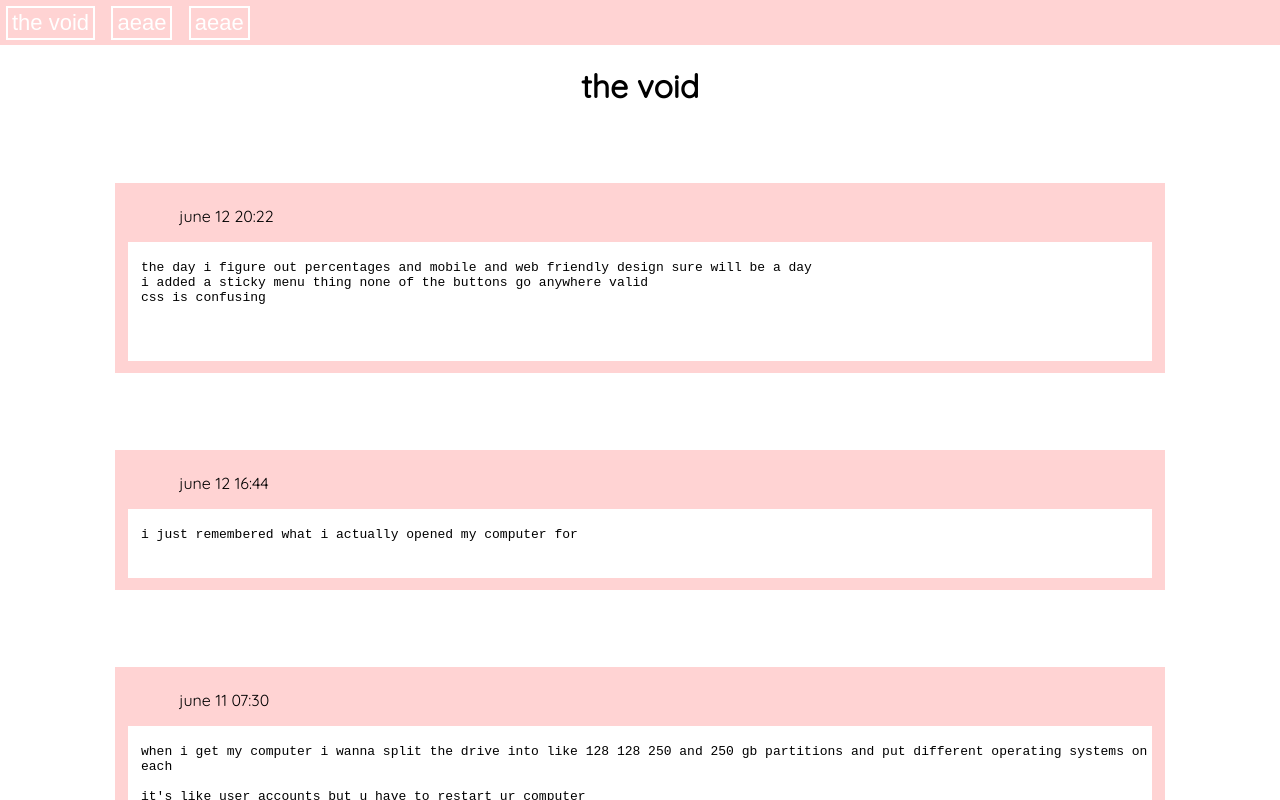
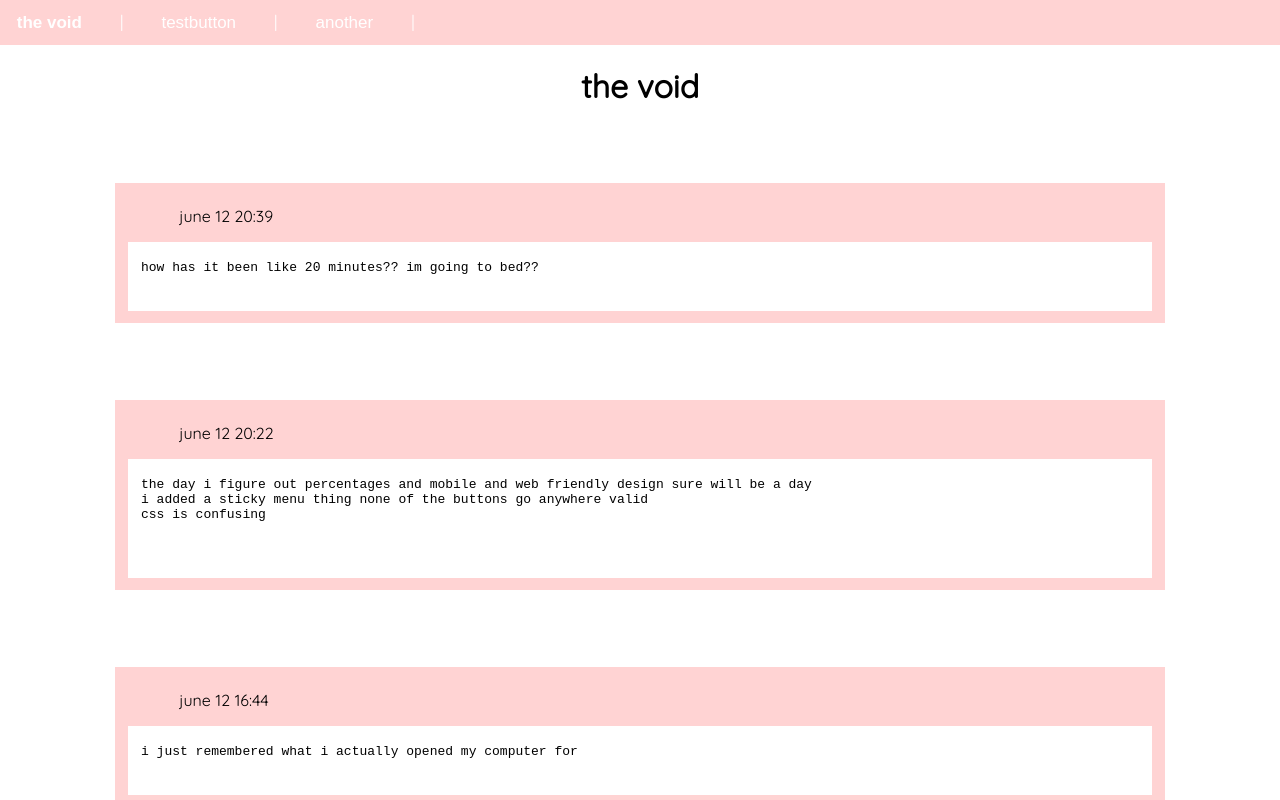
Before and after one commit to juliasato/juliasato.github.io, a plain HTML site: page index.html in a window 1280 px wide. Shown: the top 800 px of the page. Drawn offline with Linux system fonts and the light colour scheme.

Commit message:
post and also menu has buttons
dont forget to add a new button class for the void home button because it should be styled with a full vertical line that cuts it off from the rest of the buttons
i guess making 2 divs for the buttons would work too but it needs to be separate

```diff
--- a/index.html
+++ b/index.html
@@ -18,19 +18,34 @@
 
     <div class="top-menu">
       <button class="button" onclick="window.location.href = 'index.html';">
-        the void
+        <b>the void</b>
       </button>
+      <p class="button">|</p>
       <button class="button" onclick="window.location.href = '3.txt';">
-        aeae
+        testbutton
       </button>
+      <p class="button">|</p>
       <button class="button" onclick="window.location.href = '3.txt';">
-        aeae
+        another
       </button>
+      <p class="button">|</p>
 
     </div>
 
     <h1><b>the void</b></h1>
 
+
+    <div class="post">
+
+      <div class="post-title">
+        <p>june 12 20:39</p>
+      </div>
+
+      <div class="post-content">
+        <embed src="8.txt" width="100%" height="55px">
+      </div>
+
+    </div>
 
     <div class="post">
 
@@ -139,6 +154,11 @@
 
 
 
+    <div class="footer">
+      nice you've reached the end
+    </div>
+
+
   </body>
 
 
--- a/styling.css
+++ b/styling.css
@@ -35,13 +35,23 @@ body {
 }
 
 .button {
+  height: 100%;
   color: white;
-  font-size: 22px;
-  border: 2px solid;
+  font-size: 17px;
+  border: none;
   background-color: transparent;
   padding: 2px 4px;
-  margin: 6px;
+  margin: auto 1%;
   display: inline-block;
+}
+
+.footer {
+  width: 100%;
+  background-color: #ffd3d3;
+  height: 30px;
+  text-align: right;
+  font-size: 12px;
+  margin-top: 8%;
 }
 
 embed {
```
Also changed, not shown: 8.txt (added).
